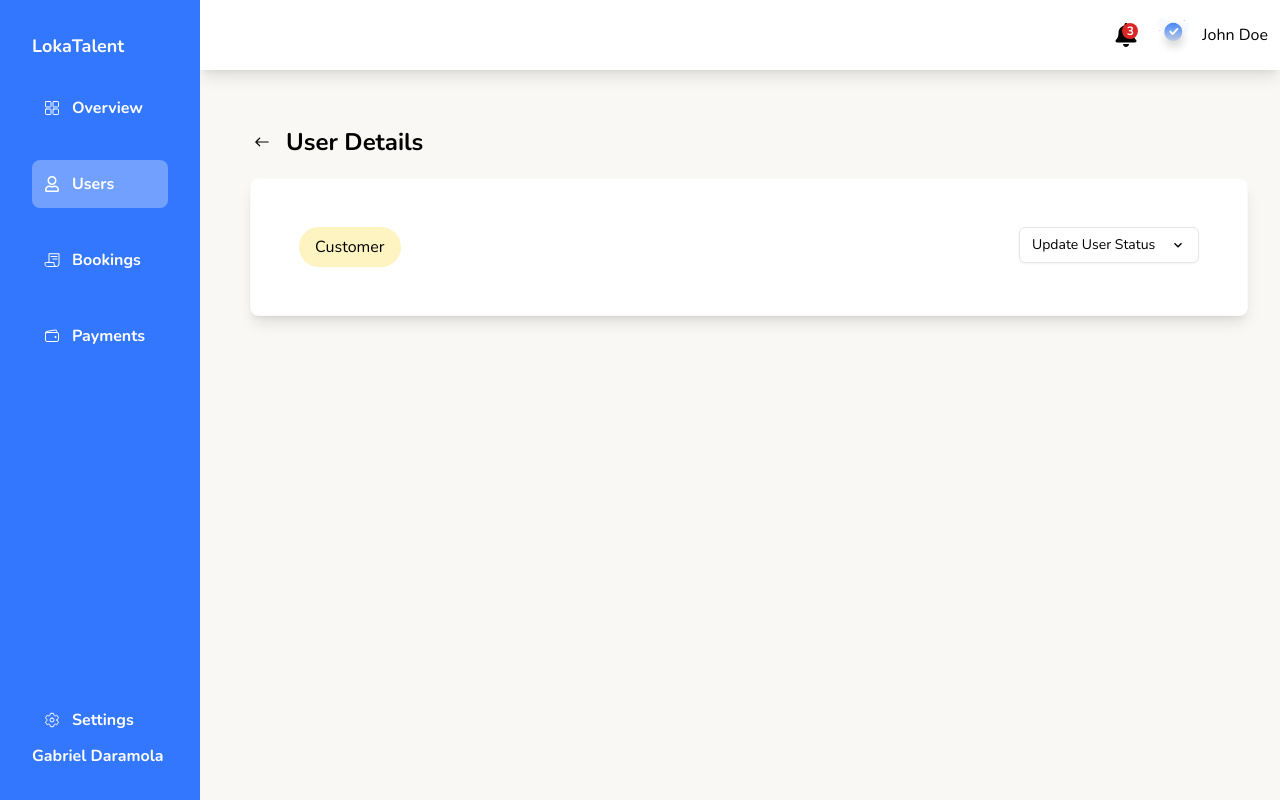
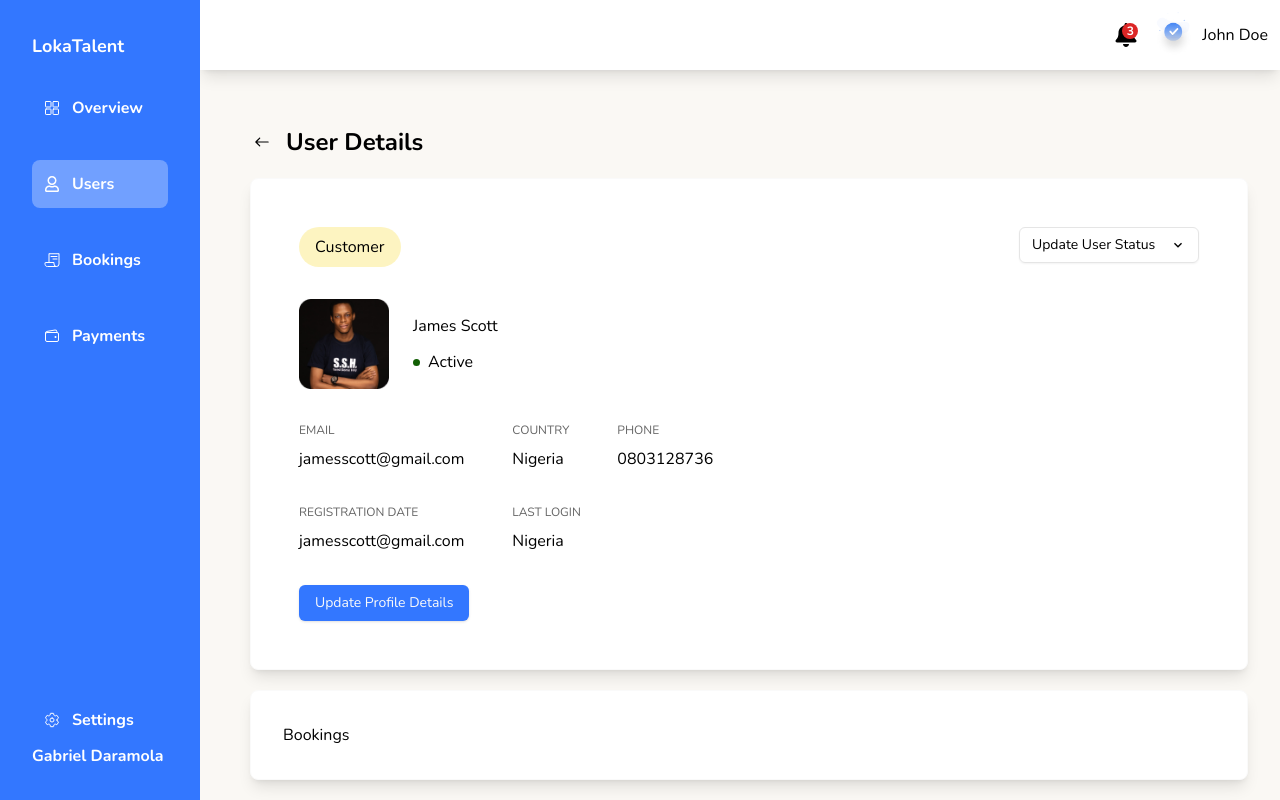
Before and after one commit to lokatalent/admin, a Next.js app: page /users/1 in a window 1280 px wide. Shown: the top 800 px of the page. Built offline with nearby package versions, Linux system fonts and the light colour scheme.

Commit message:
User details

```diff
--- a/app/(root)/bookings/[detail]/page.tsx
+++ b/app/(root)/bookings/[detail]/page.tsx
@@ -66,10 +66,13 @@ export default function Detail() {
 	//  }, []);
 
 	return (
-    <div>
+		<div className="my-14">
 			<div>
 				<div className="flex gap-3 items-center">
-          <FaArrowLeft size={24} onClick={() => router.back()} />
+					<FaArrowLeft
+						size={24}
+						onClick={() => router.back()}
+					/>
 
 					<h1 className="font-medium text-2xl">Booking Detail</h1>
 				</div>
@@ -211,7 +214,12 @@ export default function Detail() {
 				</div>
 
 				<div className=" flex">
-          <ContactDialog customerName={decodedData.customer} talentName={decodedData.talent} customerImage={bookee} talentImage={booker} />
+					<ContactDialog
+						customerName={decodedData.customer}
+						talentName={decodedData.talent}
+						customerImage={bookee}
+						talentImage={booker}
+					/>
 				</div>
 			</div>
 		</div>
--- a/app/(root)/users/[id]/page.tsx
+++ b/app/(root)/users/[id]/page.tsx
@@ -7,7 +7,10 @@ import {
 	SelectValue,
 } from "@/components/ui/select";
 import { IoIosArrowRoundBack } from "react-icons/io";
+import booker from "@/assets/images/gabriel.png";
 import Link from "next/link";
+import Image from "next/image";
+import { Button } from "@/components/ui/button";
 
 const UserDetails = ({ params }: { params: { id: string } }) => {
 	return (
@@ -34,7 +37,58 @@ const UserDetails = ({ params }: { params: { id: string } }) => {
 						</SelectContent>
 					</Select>
 				</div>
+
+				<div className="flex gap-[1.5rem] items-center my-8">
+					<div className="w-[90px] h-[90px]">
+						<Image
+							src={booker}
+							alt=""
+							className="w-full h-full object-cover"
+						/>
+					</div>
+					<div>
+						<h4>James Scott</h4>
+						<div className="mt-3 flex items-center gap-2">
+							<div className="h-[7px] w-[7px] rounded-[100%] bg-[#115F04]"></div>
+							Active
+						</div>
+					</div>
+				</div>
+
+				<div className="flex space-x-12 my-8">
+					<div>
+						<h4 className="text-[12px] text-[#212121B2]">EMAIL</h4>
+						<p className="mt-2 flex items-center">jamesscott@gmail.com</p>
+					</div>
+					<div>
+						<h4 className="text-[12px] text-[#212121B2]">COUNTRY</h4>
+						<p className="mt-2 flex items-center">Nigeria</p>
+					</div>
+					<div>
+						<h4 className="text-[12px] text-[#212121B2]">PHONE</h4>
+						<p className="mt-2 flex items-center">0803128736</p>
+					</div>
+					<div></div>
+				</div>
+				<div className="flex space-x-12 my-8">
+					<div>
+						<h4 className="text-[12px] text-[#212121B2]">REGISTRATION DATE</h4>
+						<p className="mt-2 flex items-center">jamesscott@gmail.com</p>
+					</div>
+					<div>
+						<h4 className="text-[12px] text-[#212121B2]">LAST LOGIN</h4>
+						<p className="mt-2 flex items-center">Nigeria</p>
+					</div>
+				</div>
+
+				<Button className="px-4 py-3 flex items-center justify-center  rounded-md text-sm font-medium bg-primaryBlue">
+					Update Profile Details
+				</Button>
 			</div>
+
+			<div className="card2 my-5">Bookings</div>
+			<div className="card2 my-5">User Activities</div>
+			<div className="card2 my-5">Transactions</div>
 		</div>
 	);
 };
--- a/app/globals.css
+++ b/app/globals.css
@@ -30,6 +30,9 @@
 	}
 	.card {
 		@apply shadow-lg p-12  border border-neutral-50 rounded-lg bg-white;
+	}
+	.card2 {
+		@apply shadow-lg p-8  border border-neutral-50 rounded-lg bg-white;
 	}
 }
 
--- a/components/DataTable.tsx
+++ b/components/DataTable.tsx
@@ -35,19 +35,17 @@ import {
 import FilterDialog from "./bookings/filterDialog";
 import { LiaSlidersHSolid } from "react-icons/lia";
 
-
 interface DataTableProps<TData, TValue> {
 	columns: ColumnDef<TData, TValue>[];
 	data: TData[];
 	title: string;
+  type:string
 }
-
 
 interface AboutPageQuery {
 	name: string;
 	age: string;
 }
-
 
 interface GlobalFilter {
 	globalFilter: any;
@@ -67,11 +65,10 @@ export function DataTable<TData, TValue>({
 	columns,
 	data,
 	title,
+  type
 }: DataTableProps<TData, TValue>) {
-
 	const router = useRouter();
 	const [globalFilter, setGlobalFilter] = useState<string>("");
-
 
 	const table = useReactTable({
 		data,
@@ -89,12 +86,13 @@ export function DataTable<TData, TValue>({
 	});
 
 	const handleNavigate = (data) => {
-    console.log(data);
-    const encodedData = encodeURIComponent(JSON.stringify(data));
+
+		console.log('mama');
+
+		// const encodedData = encodeURIComponent(JSON.stringify(data));
 		//    router.push(`/about?${queryString}`);
-    router.push(`/bookings/34?data=${encodedData}`);
+		// router.push(`/bookings/34?data=${encodedData}`);
 	};
-
 
 	return (
 		<div>
@@ -135,7 +133,7 @@ export function DataTable<TData, TValue>({
 												? null
 												: flexRender(
 														header.column.columnDef.header,
-                            header.getContext()
+														header.getContext(),
 												  )}
 										</TableHead>
 									);
@@ -147,6 +145,7 @@ export function DataTable<TData, TValue>({
 						{table.getRowModel().rows?.length ? (
 							table.getRowModel().rows.map((row) => (
 								<TableRow
+									className="hover:bg-slate-200 focus:bg-slate-200"
 									key={row.id}
 									data-state={row.getIsSelected() && "selected"}
 									onClick={() => handleNavigate(row.original)}
@@ -155,7 +154,7 @@ export function DataTable<TData, TValue>({
 										<TableCell key={cell.id}>
 											{flexRender(
 												cell.column.columnDef.cell,
-                        cell.getContext()
+												cell.getContext(),
 											)}
 										</TableCell>
 									))}
@@ -176,7 +175,6 @@ export function DataTable<TData, TValue>({
 			</div>
 		</div>
 	);
-
 }
 
 export default DataTable;
--- a/components/bookings/BookingTable.tsx
+++ b/components/bookings/BookingTable.tsx
@@ -61,7 +61,7 @@ export default async function BookingTable() {
 
 	return (
     <div className="card my-5">
-      <DataTable columns={BookingColumns} data={data} title="Bookings" />
+      <DataTable columns={BookingColumns} data={data} title="Bookings" type="bookings" />
 
     </div>
   );
--- a/components/ui/table.tsx
+++ b/components/ui/table.tsx
@@ -58,7 +58,7 @@ const TableRow = React.forwardRef<
   <tr
     ref={ref}
     className={cn(
-      "border-b transition-colors hover:bg-muted/50 data-[state=selected]:bg-muted",
+      "border-b transition-colors hover:bg-muted/50 data-[state=selected]:bg-muted ",
       className
     )}
     {...props}
--- a/components/user/UserTable.tsx
+++ b/components/user/UserTable.tsx
@@ -123,6 +123,7 @@ export default async function UserTable() {
 				columns={UserColumns}
 				data={data}
 				title="User List"
+				type="users"
 			/>
 		</div>
 	);
```
Lines whose indentation alone changed are shown as unchanged.
